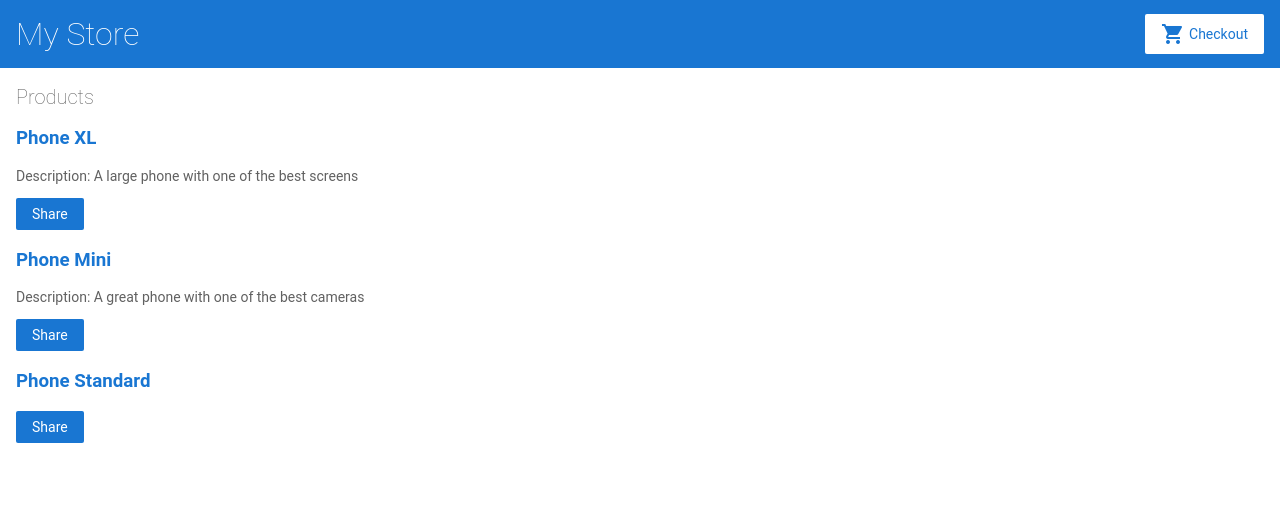
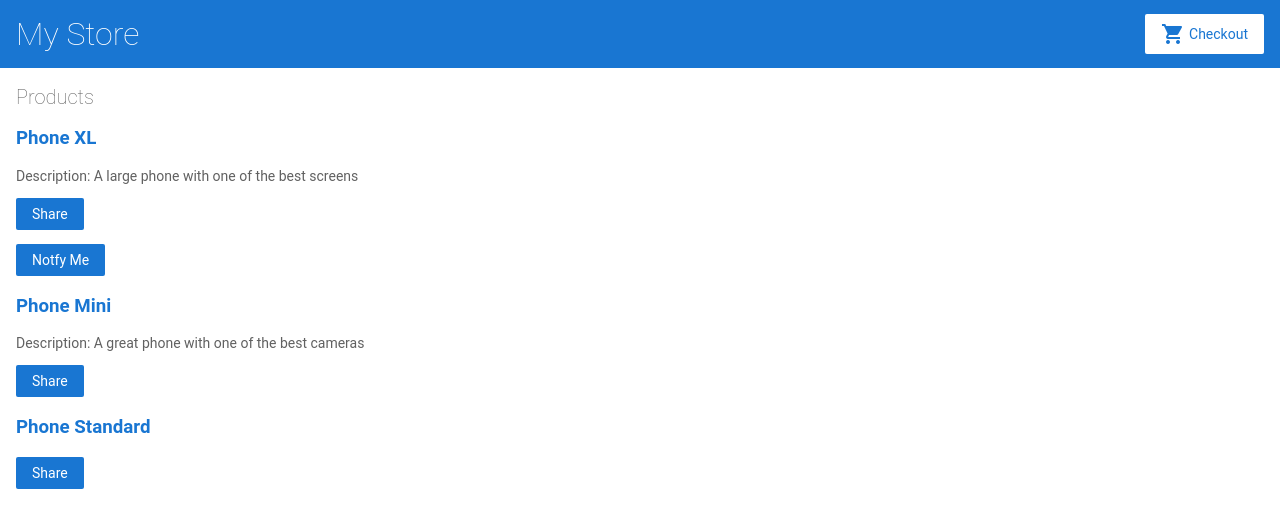
Before and after one commit to vishnuadepu82/angular-5h78cz, an Angular app: page / in a window 1280 px wide. Shown: the top 528 px of the page. Built offline with nearby package versions, Linux system fonts and the light colour scheme.

Commit message:
2 files modified, 3 added

```diff
--- a/src/app/app.module.ts
+++ b/src/app/app.module.ts
@@ -6,6 +6,7 @@
 import { AppComponent } from './app.component';
 import { TopBarComponent } from './top-bar/top-bar.component';
 import { ProductListComponent } from './product-list/product-list.component';
+import { ProductAlertsComponent } from './product-alerts/product-alerts.component';
 
 @NgModule({
   imports: [
@@ -18,7 +19,8 @@
   declarations: [
     AppComponent,
     TopBarComponent,
-    ProductListComponent
+    ProductListComponent,
+    ProductAlertsComponent
   ],
   bootstrap: [ AppComponent ]
 })
--- /dev/null
+++ b/src/app/product-alerts/product-alerts.component.html
@@ -0,0 +1,3 @@
+<p *ngIf = "product.price>700" >
+<button>Notfy Me</button>
+</p>
--- /dev/null
+++ b/src/app/product-alerts/product-alerts.component.ts
@@ -0,0 +1,15 @@
+import { Component, OnInit } from '@angular/core';
+import { Input } from '@angular/core';
+@Component({
+  selector: 'app-product-alerts',
+  templateUrl: './product-alerts.component.html',
+  styleUrls: ['./product-alerts.component.css']
+})
+export class ProductAlertsComponent implements OnInit {
+@Input() product;
+  constructor() { }
+
+  ngOnInit() {
+  }
+
+}
--- a/src/app/product-list/product-list.component.html
+++ b/src/app/product-list/product-list.component.html
@@ -9,4 +9,5 @@
 	</h3>
 	<p *ngIf="product.description">Description: {{product.description}}</p>
 	<button (click)="share()">Share</button>
+  <app-product-alerts [product]="product"></app-product-alerts>
 </div>
```
Also changed, not shown: src/app/product-alerts/product-alerts.component.css (added).
